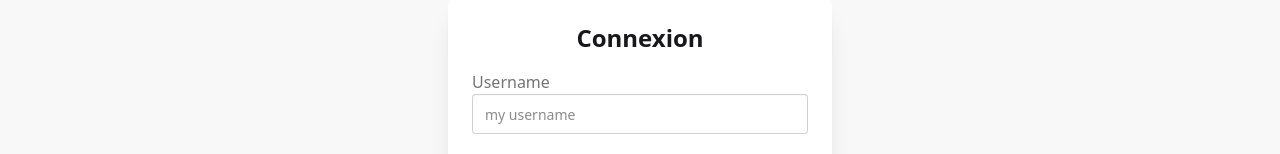
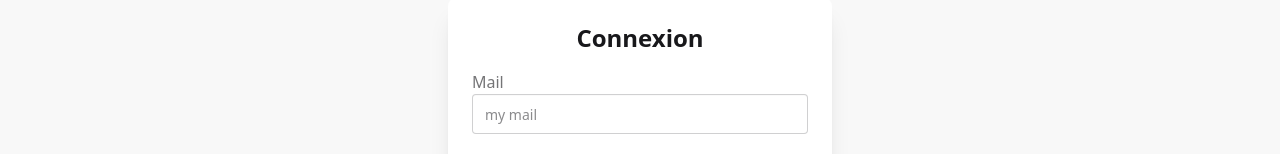
Before and after one commit to DuncanCos/mern-project, a React (Vite) app in the folder frontend/project-front/: page / in a window 1280 px wide. Shown: the part 297-451 px from the top of the page. Built offline with nearby package versions, Linux system fonts and the light colour scheme.

Commit message:
fix login with new routes

```diff
--- a/frontend/project-front/src/pages/LoginPages.jsx
+++ b/frontend/project-front/src/pages/LoginPages.jsx
@@ -7,7 +7,7 @@ import { useUserContext } from '../context/AuthContext';
 export default function LoginPages() {
 
   const navigate = useNavigate();
-  const [username, setUsername] = useState("");
+  const [mail, setMail] = useState("");
   const [password, setPassword] = useState("");
   const [error, setError] = useState(null);
   const { token, tokenSetter, tokenDisconnect, verifyToken, isConnected } = useUserContext();
@@ -17,7 +17,7 @@ export default function LoginPages() {
     setError(null);
 
     axios.post("http://127.0.0.1:4000/api/auth/login",{
-      username: username,
+      mail: mail,
       password:password
     }).then(resp => {
       setError("well connected")
@@ -43,14 +43,14 @@ export default function LoginPages() {
         <form onSubmit={handleSubmit} className="flex flex-col gap-4">
           <div className="form-control">
             <label className="label">
-              <span className="label-text">Username</span>
+              <span className="label-text">Mail</span>
             </label>
             <input
-              type="text"
-              placeholder="my username"
+              type="email"
+              placeholder="my mail"
               className="input input-bordered w-full"
-              value={username}
-              onChange={(e) => setUsername(e.target.value)}
+              value={mail}
+              onChange={(e) => setMail(e.target.value)}
               required
             />
           </div>
```
